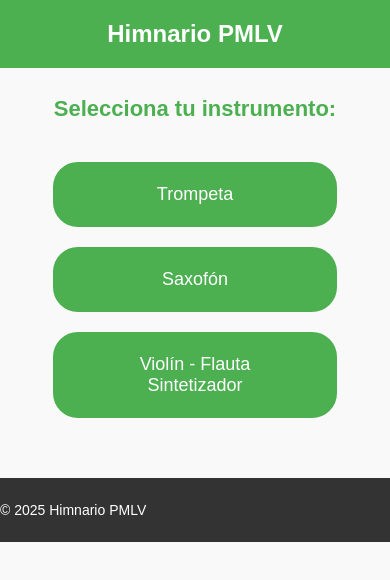
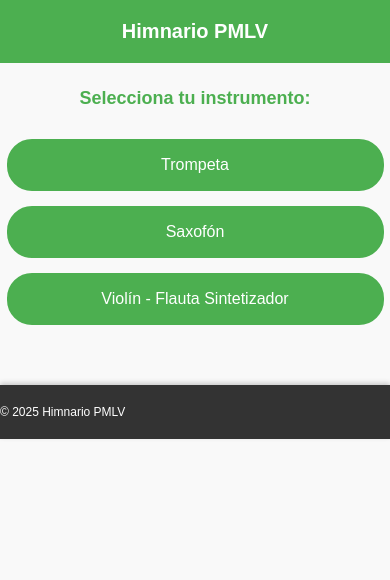
Before and after one commit to etorres1784/Himnario-PMLV-Letras, a plain HTML site: page 00_index.html in a window 390 px wide. Drawn offline with Linux system fonts and the light colour scheme.

Commit message:
Update styles.css

```diff
--- a/styles.css
+++ b/styles.css
@@ -5,29 +5,22 @@ body {
     padding: 0;
     background-color: #f9f9f9;
     color: #333;
-    text-align: left; /* Cambiado a izquierda */
+    text-align: left;
 }
 
-
-
-
-/* ENCABEZADO*/
+/* ENCABEZADO */
 header {
-    background-color: #4CAF50; /* Verde */
+    background-color: #4CAF50;
     color: white;
     padding: 20px 0;
     position: relative;
-    text-align: center; /* Centrado de la frase */
+    text-align: center;
 }
 
 header h1 {
     margin: 0;
     font-size: 24px;
 }
-
-
-
-
 
 /* Botón de volver */
 #volver {
@@ -49,101 +42,69 @@ header h1 {
     color: white;
 }
 
-
-
-
-
 /* Contenido principal */
 main {
     padding: 10px;
-
 }
 
 h2 {
     font-size: 22px;
-    color: #4CAF50; /* Verde */
+    color: #4CAF50;
     margin-bottom: 20px;
-    text-align: center; /* Centrado de la palabra Trompeta */
+    text-align: center;
 }
 
 #contenido {
     padding: 10px;
-
 }
 
 /* Estilos para cada canción */
 .cancion {
     margin-bottom: 10px;
-
 }
 
 /* Encabezado de la canción */
 .encabezado {
-    margin-bottom: 5px; /* Reducido el margen entre el título de la canción y los detalles */
-
+    margin-bottom: 5px;
 }
 
-
-
-
-/*NOMBRE DE LA CANCION*/
 .encabezado h3 {
     font-size: 25px;
     color: #4CAF50;
     font-weight: bold;
-    margin: 0; /* Eliminado margen */
-
-
-
+    margin: 0;
 }
 
 .encabezado p {
     font-size: 15px;
-    margin: 3px 0; /* Reducido el espacio entre la nota musical, ritmo y tiempo */
+    margin: 3px 0;
 }
-
-
-
 
 /* Estilo para las estrofas */
 .estrofa {
-    margin-top: 5px; /* Reducido el margen entre las estrofas */
+    margin-top: 5px;
     padding-left: 0px;
-
-
 }
 
-
-
-
-/*SUBTITULO*/
+/* SUBTITULO */
 .estrofa h4 {
     font-size: 20px;
     font-weight: bold;
-    color: #4CAF50; /* Letra Verde */
-    margin-bottom: 0px; /* Reducido el margen */
+    color: #4CAF50;
+    margin-bottom: 0px;
     padding-left: 15px;
     padding: 1px 0;
     margin: 15px 0;
 }
 
-
-
-
-
-/*TITULO*/
+/* TITULO */
 .estrofa h5 {
     font-size: 20px;
     font-weight: bold;
-    color: #000000; /* LETRAS NEGRAS */
-    margin-bottom: -20px; /* Reducido el margen */
-
+    color: #000000;
+    margin-bottom: -20px;
     padding: 5px 0;
 }
-
-
-
-
 
 .estrofa .notas {
     font-family: courier new;
@@ -151,28 +112,18 @@ h2 {
     margin: 0;
     padding-left: 5px;
     padding: 0px 0;
-
 }
 
 .guion {
     color: transparent;
 }
 
-
-
-
-
-
 /* Línea separadora */
 .linea-separadora {
     border: none;
-    border-top: 1px dotted #4CAF50; /* Línea punteada verde */
+    border-top: 1px dotted #4CAF50;
     margin: 15px 0;
 }
-
-
-
-
 
 /* Pie de página */
 footer {
@@ -184,45 +135,82 @@ footer {
     width: 100%;
     margin-top: 50px;
     font-size: 14px;
+    box-shadow: 0 -2px 5px rgba(0, 0, 0, 0.2);
 }
-
-
-
 
 /* Estilos para los botones del menú (Index) */
 #menu {
     display: flex;
-    flex-direction: column; /* Cambiado a columna para los botones verticales */
-    align-items: center; /* Centrado de los botones */
-    gap: 20px; /* Espaciado entre botones */
+    flex-direction: column;
+    align-items: center;
+    gap: 20px;
     margin-top: 40px;
 }
 
 .boton {
     display: inline-block;
-    padding: 20px 40px; /* Tamaño de los botones */
+    padding: 20px 40px;
     font-size: 18px;
     text-decoration: none;
-    color: #fff; /* Texto blanco */
-    border: 2px solid #4CAF50; /* Borde verde */
-    border-radius: 25px; /* Bordes redondeados */
-    background-color: #4CAF50; /* Fondo verde */
+    color: #fff;
+    border: 2px solid #4CAF50;
+    border-radius: 25px;
+    background-color: #4CAF50;
     text-align: center;
     cursor: pointer;
-    transition: background-color 0.3s ease, color 0.3s ease; /* Efecto al pasar el cursor */
+    transition: background-color 0.3s ease, color 0.3s ease, transform 0.2s ease;
     width: 200px;
-    text-align: center;
 }
 
 .boton:hover {
-    background-color: #333; /* Fondo gris oscuro */
-    color: white; /* Texto blanco */
-    border: 2px solid #333; /* Borde gris oscuro */
+    background-color: #333;
+    color: white;
+    border: 2px solid #333;
+    transform: scale(1.05);
 }
 
-
-/*TAMAÑO DEL #*/
+/* TAMAÑO DEL # */
 .pequeno {
     font-size: 70%;
     vertical-align: super;
 }
+
+/* Estilos responsivos para móviles */
+@media (max-width: 600px) {
+    header h1 {
+        font-size: 20px;
+        padding: 0 10px;
+    }
+
+    h2 {
+        font-size: 18px;
+        padding: 0 10px;
+    }
+
+    #menu {
+        gap: 15px;
+        margin-top: 30px;
+    }
+
+    .boton {
+        width: 90%;
+        font-size: 16px;
+        padding: 15px 20px;
+    }
+
+    .encabezado h3 {
+        font-size: 20px;
+    }
+
+    .encabezado p,
+    .estrofa h4,
+    .estrofa h5,
+    .estrofa .notas {
+        font-size: 16px;
+    }
+
+    footer {
+        font-size: 12px;
+        padding: 8px 0;
+    }
+}
```
